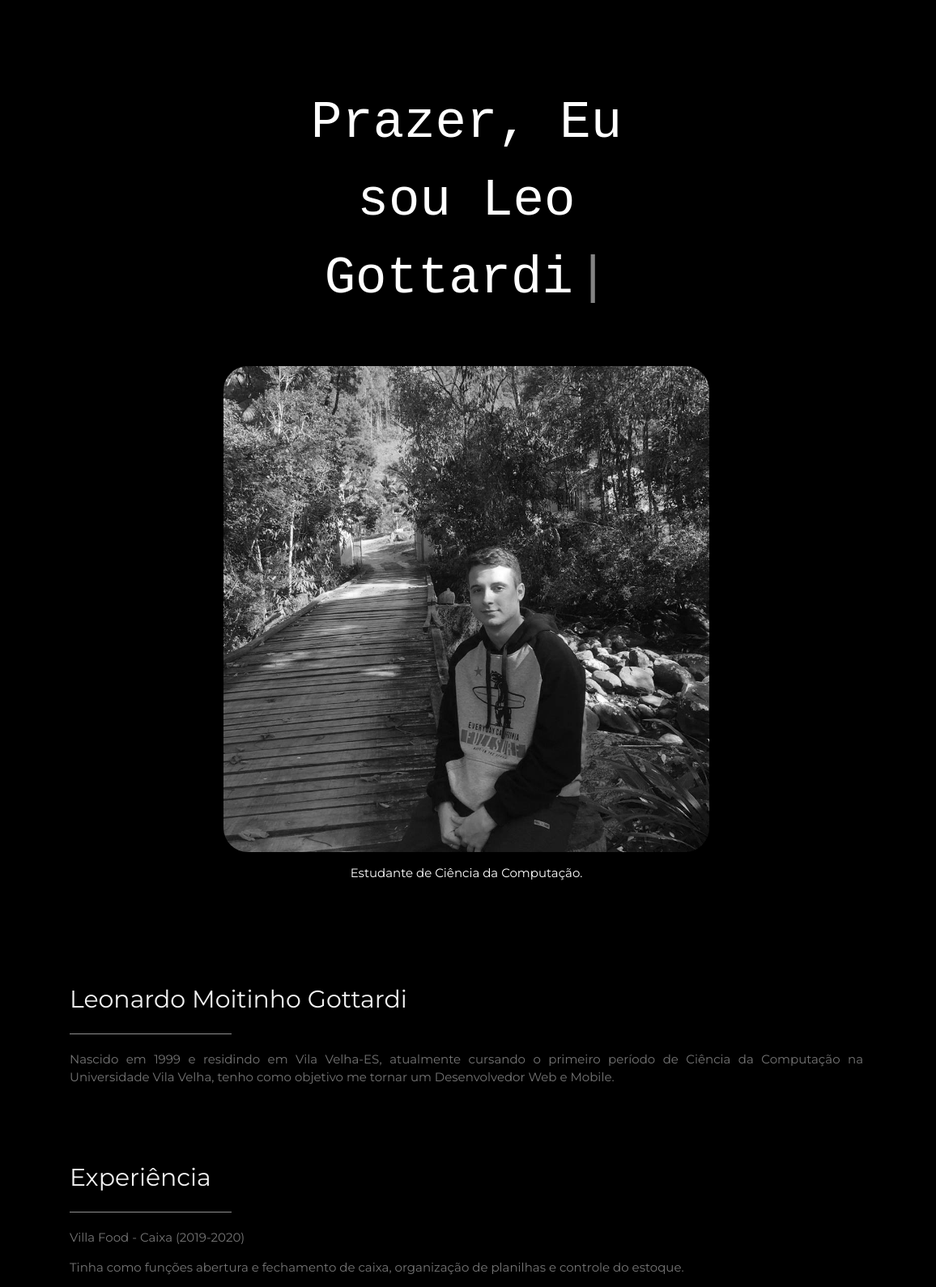
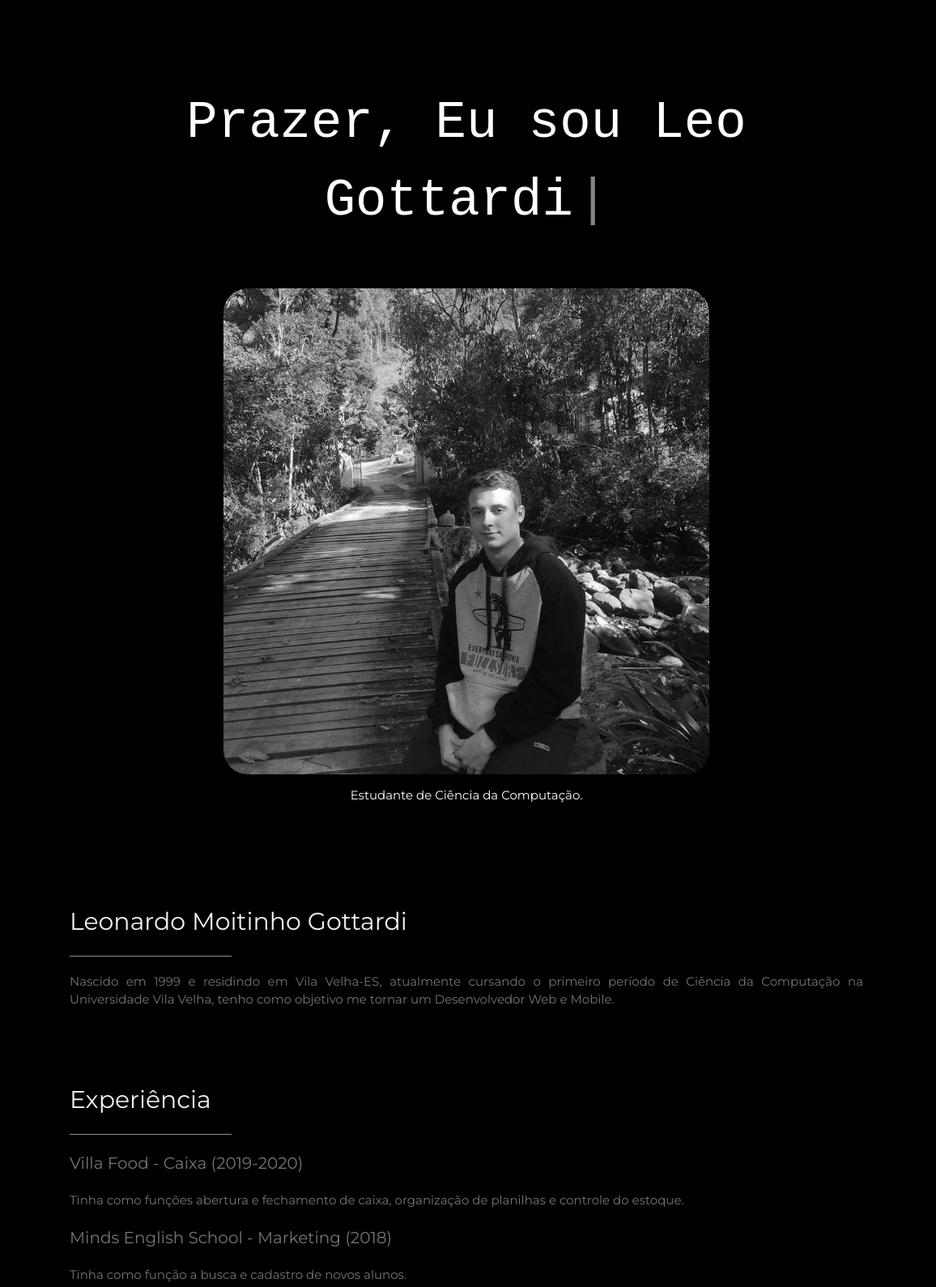
Before and after one commit to leogottardi/leogottardi.github.io, a plain HTML site: page index.html in a window 1280 px wide. Shown: the top 1589 px of the page at 81% size, 124-1280 px from the left. Drawn offline with nearby package versions, Linux system fonts and the light colour scheme.

Commit message:
Update style.css

```diff
--- a/style.css
+++ b/style.css
@@ -1,10 +1,15 @@
 @media only screen and (max-width: 600px) {#main {margin-left: 0}}
 
-body, h1,h2,h3,h4,h5,h6 {font-family: "Montserrat", sans-serif}
+body, h1,h2,h3,h4,h5,h6 {
+	font-family: "Montserrat", sans-serif
+}
+
 .w3-row-padding img {
     margin-bottom: 12px
 }
+
 /* Set the width of the sidebar to 120px */
+
 .w3-sidebar {
     width: 120px;
     background: #222;}
@@ -13,6 +18,7 @@ body, h1,h2,h3,h4,h5,h6 {font-family: "Montserrat", sans-serif}
 #main {
     margin-left: 120px
 }
+
 /* Remove margins from "page content" on small screens */
 .image-leo {
   border-radius: 30px;
@@ -20,20 +26,21 @@ body, h1,h2,h3,h4,h5,h6 {font-family: "Montserrat", sans-serif}
 }
 
 .titulo-principal{
-    max-width: 480px;
+    max-width: 1100px;
     text-align: center;
     margin: 60px auto;
     font-family:'Courier New', Courier, monospace;
     color: #fff;
 }
+
 .titulo-principal:after{
  content: '|';
  margin-left: 5px;
  opacity: 1;
  animation: pisca .7s infinite;
 }
+
 /* Animação aplicada ao content referente a classe *.titulo-principal* resultando num efeito de cursor piscando. */
-
 @keyframes pisca{
     0%, 100%{
         opacity: 1;
@@ -73,3 +80,7 @@ body, h1,h2,h3,h4,h5,h6 {font-family: "Montserrat", sans-serif}
 	font-weight: 700;
 	text-shadow: 0 1px 3px rgba(0,0,0,0.6);
 }
+
+.experience-title {
+	font-size: 20px;
+}
```
